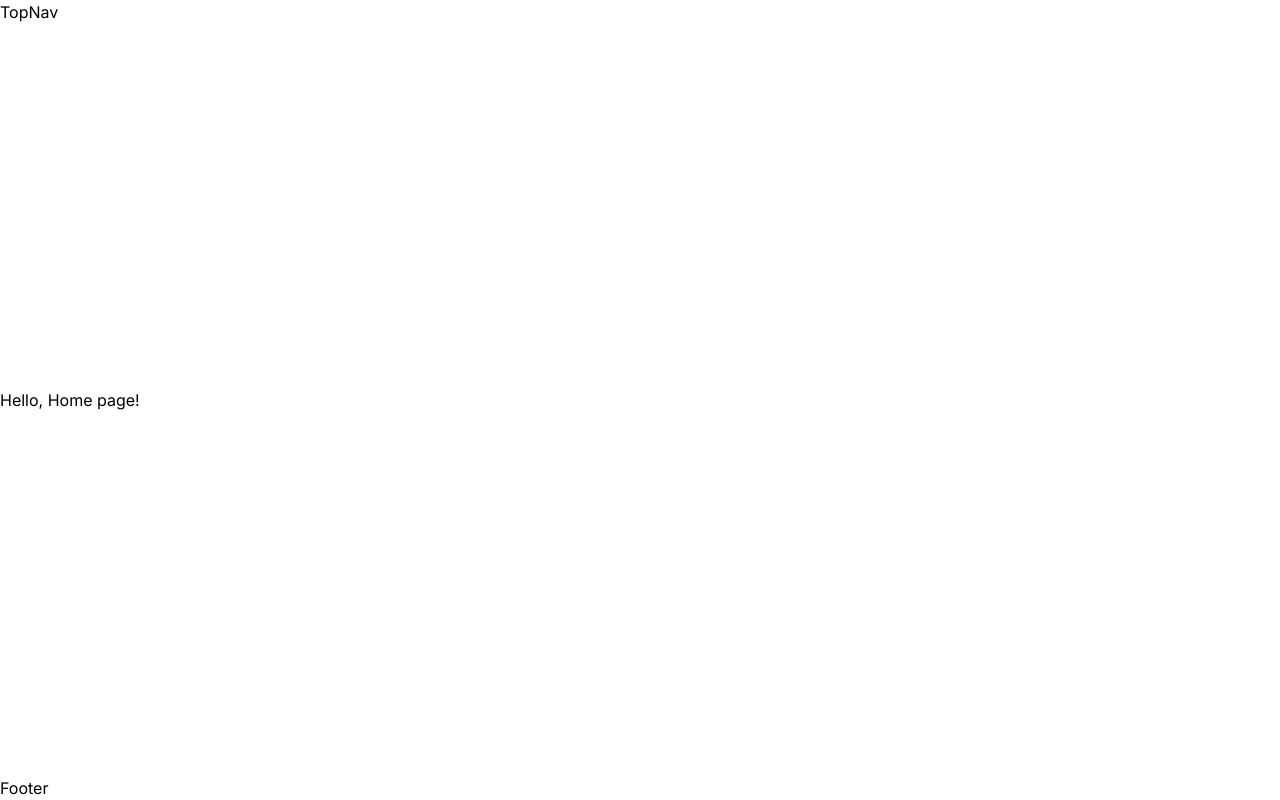
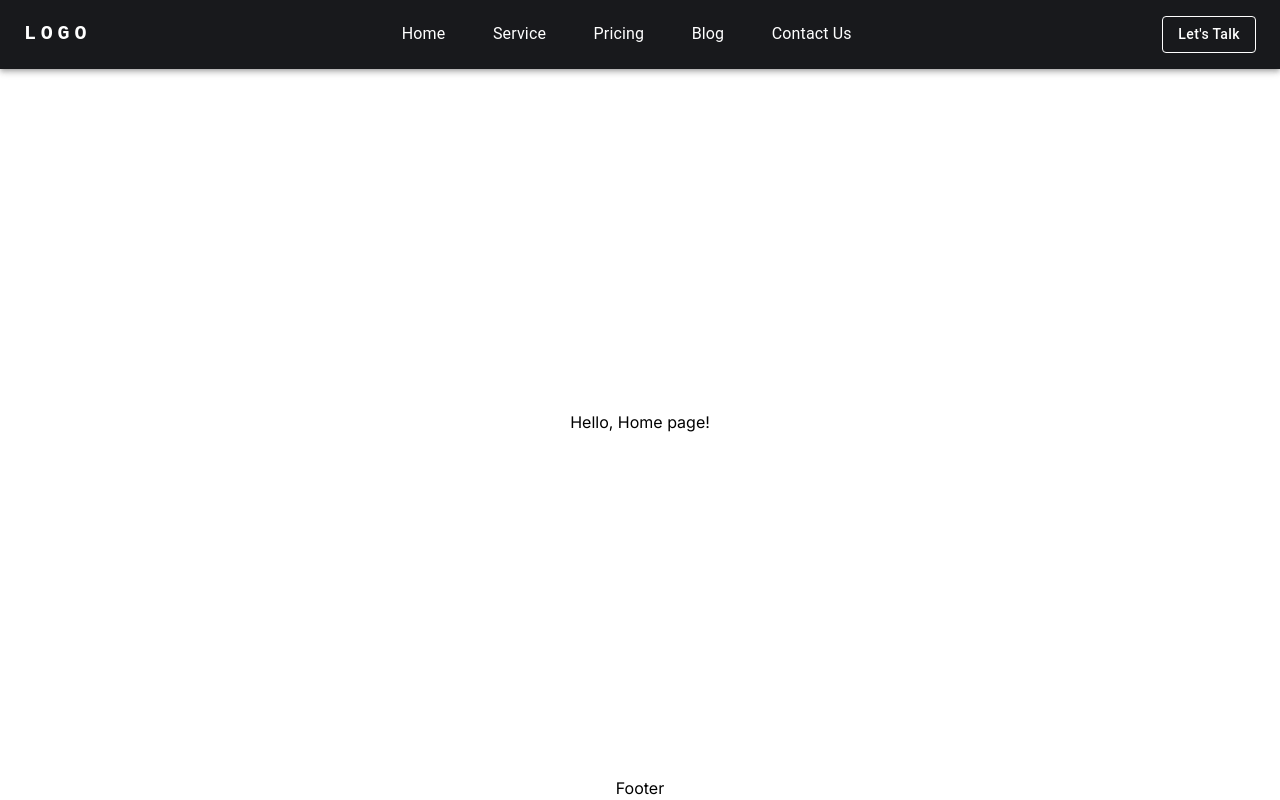
Before and after one commit to ecoysoft/eco-client, a Next.js app: page / in a window 1280 px wide. Built offline with nearby package versions, Linux system fonts and the light colour scheme.

Commit message:
AddFeat: TopNav Added

```diff
--- a/app/Layouts/layout.tsx
+++ b/app/Layouts/layout.tsx
@@ -1,20 +1,20 @@
-import { Box } from "@mui/material";
+import { Grid } from "@mui/material";
 import { Footer } from "./footer";
 import { TopNav } from "./top-nav";
 
 export const Layout = (props: any) => {
   return (
-    <Box
-      display={"flex"}
-      flexDirection={"column"}
-      justifyContent={"space-between"}
+    <Grid
+      container
+      direction="column"
+      justifyContent="space-between"
+      alignItems="center"
       height={"100vh"}
       width={"100%"}
-      maxWidth={"1440px"}
     >
       <TopNav />
       {props.children}
       <Footer />
-    </Box>
+    </Grid>
   );
 };
--- a/app/Layouts/top-nav.tsx
+++ b/app/Layouts/top-nav.tsx
@@ -1,5 +1,132 @@
-import { Box } from "@mui/material";
+"use client";
+
+import MenuIcon from "@mui/icons-material/Menu";
+import AppBar from "@mui/material/AppBar";
+import Box from "@mui/material/Box";
+import Button from "@mui/material/Button";
+import Container from "@mui/material/Container";
+import IconButton from "@mui/material/IconButton";
+import Typography from "@mui/material/Typography";
+import * as React from "react";
+
+const pages = ["Home", "Service", "Pricing", "Blog", "Contact Us"];
 
 export const TopNav = () => {
-  return <Box>TopNav</Box>;
+  const [anchorElNav, setAnchorElNav] = React.useState<null | HTMLElement>(
+    null
+  );
+  const [anchorElUser, setAnchorElUser] = React.useState<null | HTMLElement>(
+    null
+  );
+
+  const handleOpenNavMenu = (event: React.MouseEvent<HTMLElement>) => {
+    setAnchorElNav(event.currentTarget);
+  };
+  const handleOpenUserMenu = (event: React.MouseEvent<HTMLElement>) => {
+    setAnchorElUser(event.currentTarget);
+  };
+
+  const handleCloseNavMenu = () => {
+    setAnchorElNav(null);
+  };
+
+  const handleCloseUserMenu = () => {
+    setAnchorElUser(null);
+  };
+
+  return (
+    <AppBar position="sticky" sx={{ bgcolor: "#18191C" }}>
+      <Container maxWidth="xl">
+        <Box
+          display={"flex"}
+          justifyContent={"space-between"}
+          alignItems={"center"}
+          py={{ xs: 0.5, md: 2 }}
+        >
+          <Box sx={{ display: { xs: "none", md: "flex" } }}>
+            <Typography
+              variant="h6"
+              noWrap
+              component="a"
+              href="/"
+              sx={{
+                fontFamily: "monospace",
+                fontWeight: 700,
+                letterSpacing: ".3rem",
+                color: "inherit",
+                textDecoration: "none",
+              }}
+            >
+              LOGO
+            </Typography>
+          </Box>
+
+          <Box sx={{ display: { xs: "flex", md: "none" } }}>
+            <IconButton
+              size="large"
+              aria-label="account of current user"
+              aria-controls="menu-appbar"
+              aria-haspopup="true"
+              onClick={handleOpenNavMenu}
+              color="inherit"
+            >
+              <MenuIcon />
+            </IconButton>
+          </Box>
+
+          <Box sx={{ display: { xs: "flex", md: "none" } }}>
+            <Typography
+              variant="h5"
+              noWrap
+              component="a"
+              href="/"
+              sx={{
+                fontFamily: "monospace",
+                fontWeight: 700,
+                letterSpacing: ".3rem",
+                color: "inherit",
+                textDecoration: "none",
+              }}
+            >
+              LOGO
+            </Typography>
+          </Box>
+
+          <Box
+            sx={{
+              display: { xs: "none", md: "flex" },
+              width: "40%",
+              maxWidth: "450px",
+              justifyContent: "space-between",
+            }}
+          >
+            {pages.map((page) => (
+              <Typography
+                component="a"
+                href={page}
+                key={page}
+                onClick={handleCloseNavMenu}
+                sx={{
+                  color: "white",
+                  textTransform: "capitalize",
+                }}
+              >
+                {page}
+              </Typography>
+            ))}
+          </Box>
+
+          <Box sx={{}}>
+            <Button
+              variant="outlined"
+              color="inherit"
+              sx={{ textTransform: "capitalize" }}
+            >
+              Let's Talk
+            </Button>
+          </Box>
+        </Box>
+      </Container>
+    </AppBar>
+  );
 };
```
